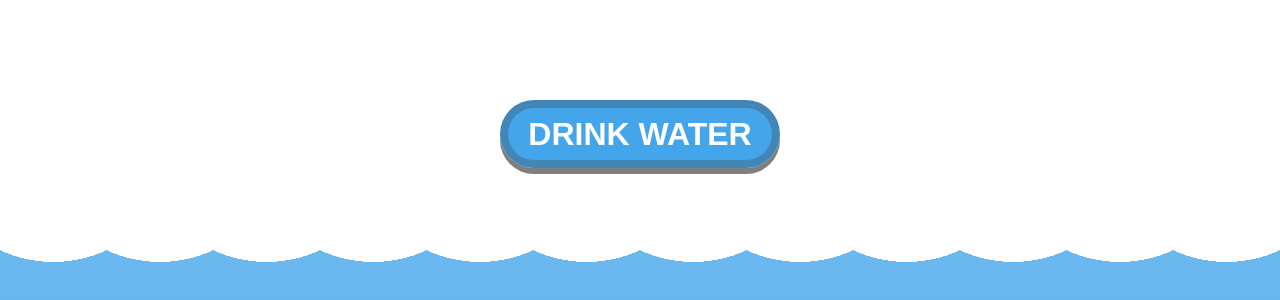
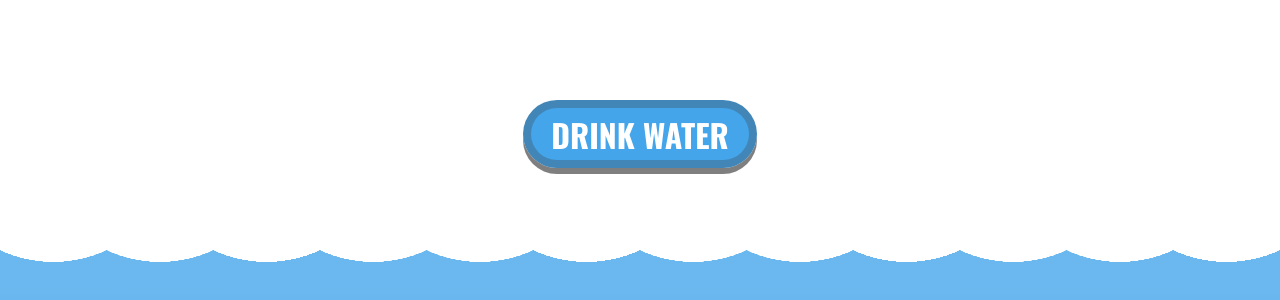
Before and after one commit to xmliszt/drink-more-water, a Vue app in the folder client/: page / in a window 1280 px wide. Shown: the part 266-566 px from the top of the page. Built offline with nearby package versions, Linux system fonts and the light colour scheme.

Commit message:
feat: add fonts

```diff
--- a/client/src/App.vue
+++ b/client/src/App.vue
@@ -245,6 +245,12 @@ export default {
 </script>
 
 <style>
+@font-face {
+  font-family: "Oswald";
+  src: local("Oswald"),
+    url(./assets/fonts/Oswald/Oswald-Bold.ttf) format("truetype");
+}
+
 .start {
   width: 80vw;
   height: 80vh;
--- a/client/src/assets/base.css
+++ b/client/src/assets/base.css
@@ -61,9 +61,9 @@ body {
   background: var(--color-background);
   transition: color 0.5s, background-color 0.5s;
   line-height: 1.6;
-  font-family: Roboto, -apple-system, BlinkMacSystemFont, "Segoe UI", Roboto,
-    Oxygen, Ubuntu, Cantarell, "Fira Sans", "Droid Sans", "Helvetica Neue",
-    sans-serif;
+  font-family: Oswald, Roboto, -apple-system, BlinkMacSystemFont, "Segoe UI",
+    Roboto, Oxygen, Ubuntu, Cantarell, "Fira Sans", "Droid Sans",
+    "Helvetica Neue", sans-serif;
   font-size: 15px;
   text-rendering: optimizeLegibility;
   -webkit-font-smoothing: antialiased;
@@ -79,3 +79,11 @@ body {
   height: 100vh;
   height: var(--app-height);
 }
+
+button,
+input,
+.Vue-Toastification__toast {
+  font-family: Oswald, Roboto, -apple-system, BlinkMacSystemFont, "Segoe UI",
+    Roboto, Oxygen, Ubuntu, Cantarell, "Fira Sans", "Droid Sans",
+    "Helvetica Neue", sans-serif !important;
+}
--- a/client/src/components/DWDrinkButton.vue
+++ b/client/src/components/DWDrinkButton.vue
@@ -32,7 +32,6 @@ button.drink {
 button.drink span {
   font-size: 20px;
   font-weight: 900;
-  font-family: "Segoe UI", Tahoma, Geneva, Verdana, sans-serif;
   position: absolute;
   z-index: 1;
   color: var(--color-text);
```
Also changed, not shown: client/src/assets/fonts/Oswald/Oswald-Bold.ttf (added).
